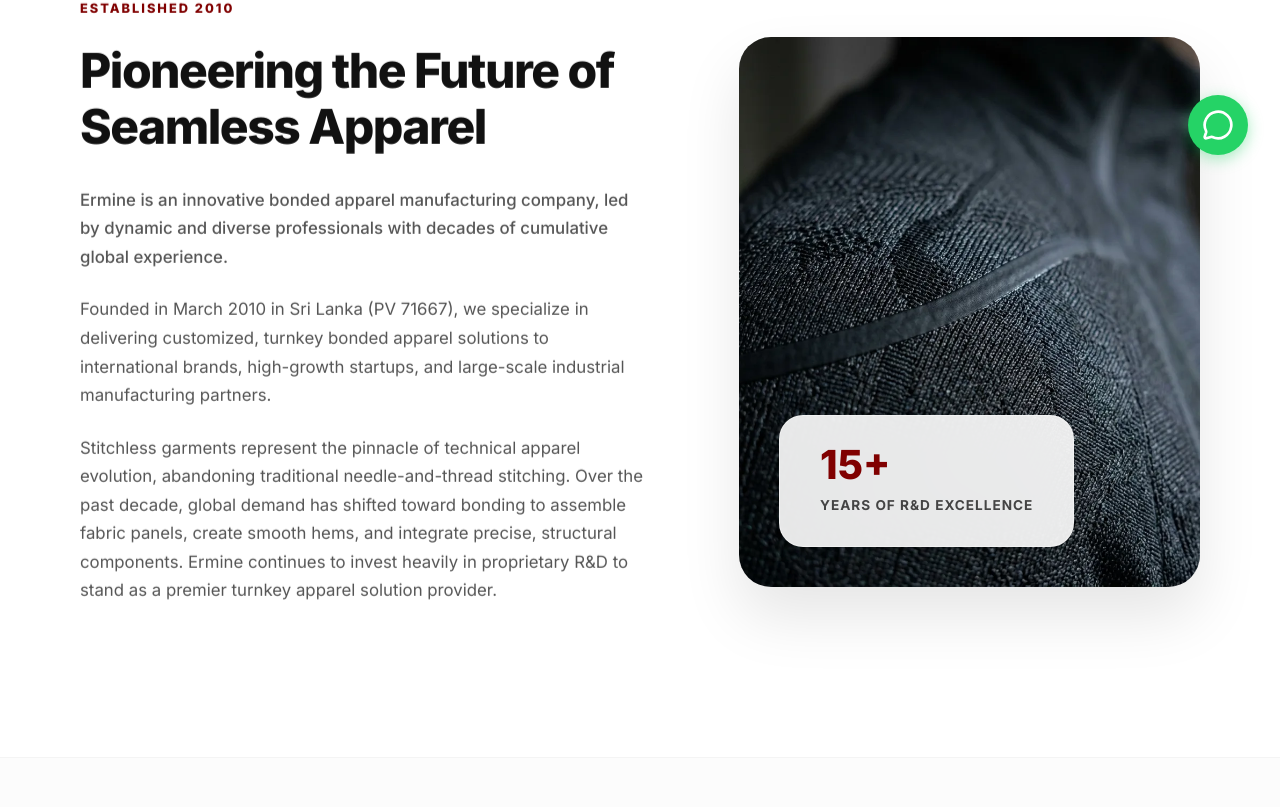
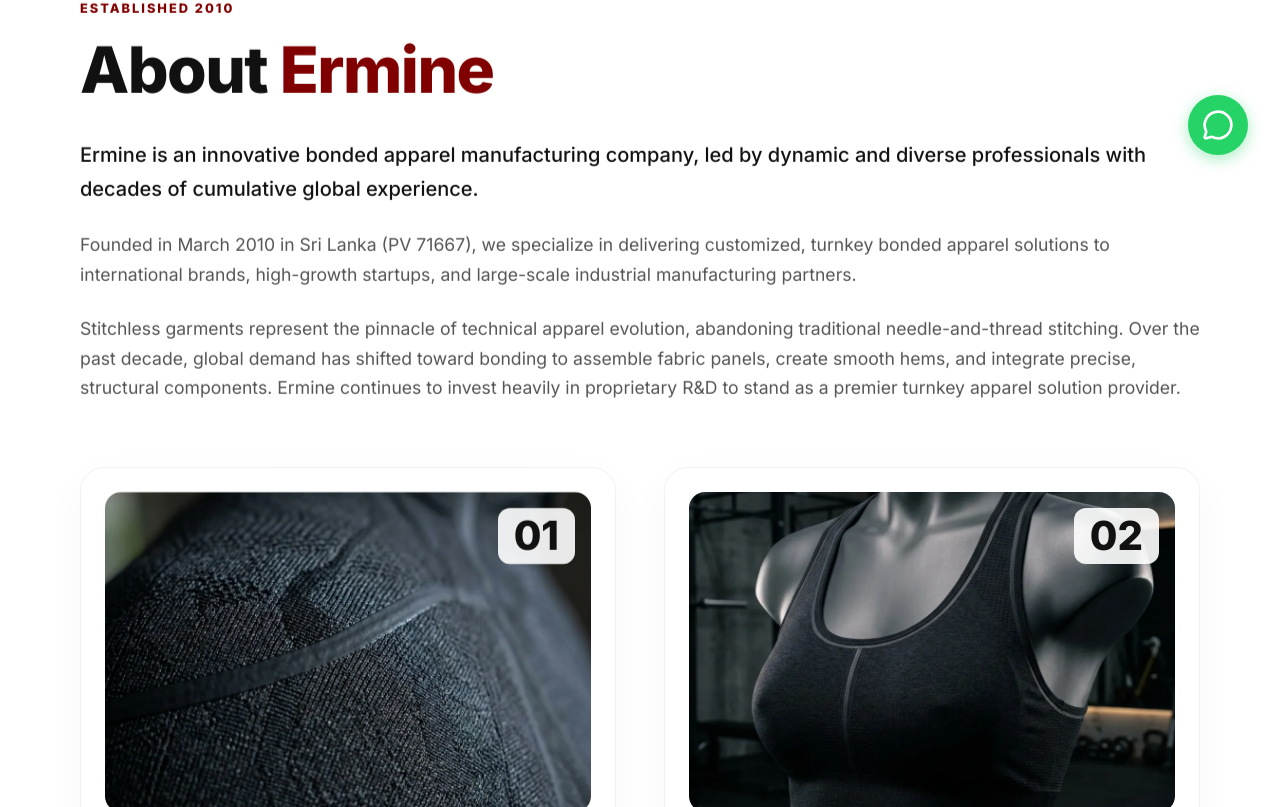
Before and after one commit to AMGRPrabhatha/ermine, a React (Vite) app: page /about in a window 1280 px wide. Shown: the part 613-1420 px from the top of the page. Built offline with nearby package versions, Linux system fonts and the light colour scheme.

Commit message:
UI Updates: Scaled down video section and redesigned Brand Narrative on About Us page

```diff
--- a/src/pages/About.css
+++ b/src/pages/About.css
@@ -92,11 +92,8 @@
   background-color: #ffffff;
 }
 
-.story-grid {
-  display: grid;
-  grid-template-columns: 1.1fr 0.9fr;
-  gap: 6rem;
-  align-items: center;
+.story-header {
+  margin-bottom: 4rem;
 }
 
 .section-badge {
@@ -105,78 +102,80 @@
   font-weight: 800;
   letter-spacing: 2px;
   color: #800000;
-  margin-bottom: 1.5rem;
+  margin-bottom: 1rem;
   text-transform: uppercase;
 }
 
-.story-content h2 {
-  font-size: clamp(2.2rem, 4vw, 3rem);
+.story-header h2 {
+  font-size: clamp(2.5rem, 5vw, 4rem);
   font-weight: 800;
-  line-height: 1.15;
+  line-height: 1.1;
   color: #111;
   letter-spacing: -1.5px;
   margin-bottom: 2rem;
 }
 
-.lead-paragraph {
-  font-size: 1.25rem;
-  line-height: 1.6;
-  color: #111;
-  font-weight: 500;
-  margin-bottom: 1.5rem;
-}
-
-.story-content p {
-  font-size: 1.05rem;
+.story-paragraphs p {
+  font-size: 1.1rem;
   line-height: 1.7;
   color: #555;
   margin-bottom: 1.5rem;
 }
 
-.story-image-card {
-  position: relative;
-  border-radius: 32px;
-  overflow: hidden;
-  box-shadow: 0 30px 60px rgba(0,0,0,0.1);
-  height: 550px;
+.story-paragraphs .lead-paragraph {
+  font-size: 1.25rem;
+  color: #111;
+  font-weight: 500;
 }
 
-.story-image-card img {
+.story-cards-grid {
+  display: grid;
+  grid-template-columns: 1fr 1fr;
+  gap: 3rem;
+}
+
+.story-feature-card {
+  background: #ffffff;
+  border-radius: 24px;
+  border: 1px solid rgba(0,0,0,0.05);
+  padding: 1.5rem;
+  box-shadow: 0 10px 40px rgba(0,0,0,0.03);
+  display: flex;
+  flex-direction: column;
+}
+
+.card-image-wrapper {
+  position: relative;
+  border-radius: 16px;
+  overflow: hidden;
+  height: 320px;
+  margin-bottom: 1.5rem;
+}
+
+.card-image-wrapper img {
   width: 100%;
   height: 100%;
   object-fit: cover;
-  display: block;
 }
 
-.story-stat-badge {
+.card-badge {
   position: absolute;
-  bottom: 2.5rem;
-  left: 2.5rem;
+  top: 1rem;
+  right: 1rem;
   background: rgba(255, 255, 255, 0.9);
-  backdrop-filter: blur(20px);
-  -webkit-backdrop-filter: blur(20px);
-  border: 1px solid rgba(255,255,255,0.4);
-  padding: 1.8rem 2.5rem;
-  border-radius: 24px;
-  display: flex;
-  flex-direction: column;
-  box-shadow: 0 20px 40px rgba(0,0,0,0.15);
-}
-
-.stat-num {
+  color: #111;
   font-size: 2.5rem;
   font-weight: 900;
-  color: #800000;
+  padding: 0.5rem 1rem;
+  border-radius: 12px;
   line-height: 1;
 }
 
-.stat-label {
-  font-size: 0.85rem;
-  font-weight: 700;
+.card-text-content p {
+  font-size: 1.05rem;
+  line-height: 1.6;
   color: #444;
-  margin-top: 0.4rem;
-  text-transform: uppercase;
-  letter-spacing: 1px;
+  margin-bottom: 0;
 }
 
 /* 3. Core Pillars Section */
@@ -313,13 +312,13 @@
 .team-grid {
   display: grid;
   grid-template-columns: repeat(3, 1fr);
-  gap: 3rem;
+  gap: 2.5rem;
   margin-top: 4rem;
 }
 
 .team-card {
   background: #ffffff;
-  border-radius: 32px;
+  border-radius: 24px;
   overflow: hidden;
   border: 1px solid rgba(0,0,0,0.04);
   box-shadow: 0 10px 40px rgba(0,0,0,0.02);
@@ -336,7 +335,7 @@
 
 .team-avatar-wrapper {
   width: 100%;
-  height: 380px;
+  height: 260px;
   overflow: hidden;
   position: relative;
 }
@@ -355,28 +354,28 @@
 }
 
 .team-info {
-  padding: 3rem 2.5rem;
+  padding: 2rem 1.8rem;
 }
 
 .team-info h3 {
-  font-size: 1.5rem;
+  font-size: 1.3rem;
   font-weight: 800;
   color: #111;
-  margin-bottom: 0.4rem;
+  margin-bottom: 0.3rem;
 }
 
 .team-role {
   display: block;
-  font-size: 0.9rem;
+  font-size: 0.8rem;
   font-weight: 700;
   color: #800000;
-  margin-bottom: 1.5rem;
+  margin-bottom: 1rem;
   text-transform: uppercase;
   letter-spacing: 1px;
 }
 
 .team-info p {
-  font-size: 0.98rem;
+  font-size: 0.9rem;
   line-height: 1.6;
   color: #666;
 }
--- a/src/pages/About.jsx
+++ b/src/pages/About.jsx
@@ -70,10 +70,11 @@
       {/* 2. Brand Narrative Section */}
       <section className="about-story-section">
         <div className="container">
-          <div className="story-grid">
-            <div className="story-content fade-up">
-              <span className="section-badge">ESTABLISHED 2010</span>
-              <h2>Pioneering the Future of Seamless Apparel</h2>
+          <div className="story-header fade-up">
+            <span className="section-badge">ESTABLISHED 2010</span>
+            <h2>About <span style={{color: 'var(--color-accent)'}}>Ermine</span></h2>
+
+            <div className="story-paragraphs">
               <p className="lead-paragraph">
                 Ermine is an innovative bonded apparel manufacturing company, led by dynamic and diverse professionals with decades of cumulative global experience.
               </p>
@@ -84,13 +85,26 @@
                 Stitchless garments represent the pinnacle of technical apparel evolution, abandoning traditional needle-and-thread stitching. Over the past decade, global demand has shifted toward bonding to assemble fabric panels, create smooth hems, and integrate precise, structural components. Ermine continues to invest heavily in proprietary R&D to stand as a premier turnkey apparel solution provider.
               </p>
             </div>
-            <div className="story-media fade-up delay-200">
-              <div className="story-image-card">
-                <img src="/solutions-2.webp" alt="Ermine Precision R&D" />
-                <div className="story-stat-badge">
-                  <span className="stat-num">15+</span>
-                  <span className="stat-label">Years of R&D Excellence</span>
-                </div>
+          </div>
+
+          <div className="story-cards-grid">
+            <div className="story-feature-card fade-up">
+              <div className="card-image-wrapper">
+                <img src="/solutions-2.webp" alt="Ermine Excellence" />
+                <div className="card-badge">01</div>
+              </div>
+              <div className="card-text-content">
+                <p><strong>Ermine continues to invest heavily in proprietary R&D</strong> to stand as a premier turnkey apparel solution provider, boasting 15+ years of R&D excellence.</p>
+              </div>
+            </div>
+
+            <div className="story-feature-card fade-up delay-100">
+              <div className="card-image-wrapper">
+                <img src="/product-1.webp" alt="Ermine Global Solutions" />
+                <div className="card-badge">02</div>
+              </div>
+              <div className="card-text-content">
+                <p><strong>With our trusted manufacturing processes</strong>, we specialize in delivering customized, turnkey bonded apparel solutions to international brands and high-growth startups.</p>
               </div>
             </div>
           </div>
@@ -174,7 +188,7 @@
               </div>
               <div className="team-info">
                 <h3>Nuwan Muthutanthri</h3>
-                <span className="team-role">Head of Operation & Quality Assurance</span>
+                <span className="team-role">Director & Co-Founder</span>
                 <p>
                   21+ Years Experience in IE, Production & Operation in Bodyline, InQube & Bondville.
                 </p>
@@ -187,7 +201,7 @@
               </div>
               <div className="team-info">
                 <h3>Shantha Rathnayake</h3>
-                <span className="team-role">Head of Planning & Business Development</span>
+                <span className="team-role">Director & Co-Founder</span>
                 <p>
                   30 Years Experience in IE, Planning, Merchandising, Production, & Quality Assurance in Bodyline, MAST Industries Inc. USA, & InQube.
                 </p>
@@ -200,7 +214,7 @@
               </div>
               <div className="team-info">
                 <h3>Gayan Rangana</h3>
-                <span className="team-role">Head of Automation & Industrial Engineering</span>
+                <span className="team-role">Director & Co-Founder</span>
                 <p>
                   15+ Years Experience in IE, Engineering, & Automation in Omega line, Bodyline, & Bondville.
                 </p>
--- a/src/pages/Home.css
+++ b/src/pages/Home.css
@@ -922,13 +922,13 @@
 }
 
 .case-card {
-  border-radius: 24px;
+  border-radius: 16px;
   overflow: hidden;
   background: rgba(255, 255, 255, 0.5);
   backdrop-filter: blur(24px);
   -webkit-backdrop-filter: blur(24px);
   border: 1px solid rgba(0, 0, 0, 0.08);
-  box-shadow: 0 20px 40px rgba(0,0,0,0.05);
+  box-shadow: 0 10px 20px rgba(0,0,0,0.05);
   transition: all 0.4s cubic-bezier(0.16, 1, 0.3, 1);
 }
 
@@ -939,7 +939,7 @@
 }
 
 .case-image {
-  height: 300px;
+  height: 200px;
   background-size: cover;
   background-position: center;
 }
@@ -953,7 +953,7 @@
 }
 
 .case-content {
-  padding: 2.5rem;
+  padding: 1.5rem;
 }
 
 .case-tag {
@@ -1827,10 +1827,10 @@
 .video-mockup-wrapper {
   position: relative;
   width: 100%;
-  aspect-ratio: 16/7;
-  border-radius: 24px;
+  aspect-ratio: 16/6;
+  border-radius: 16px;
   overflow: hidden;
-  box-shadow: 0 30px 60px rgba(0,0,0,0.12);
+  box-shadow: 0 15px 40px rgba(0,0,0,0.1);
   display: flex;
   flex-direction: column;
   justify-content: space-between;
--- a/src/pages/Home.jsx
+++ b/src/pages/Home.jsx
@@ -565,31 +565,8 @@
               </div>
             </div>
           </div>
-        </div>
-      </section>
 
-      {/* 5. Expanded Customers & Partners */}
-      <section className="partners-section">
-        <div className="marquee-container fade-up">
-          <div className="marquee">
-            <span>STARTUPS</span>
-            <span className="dot">•</span>
-            <span>ATHLEISURE</span>
-            <span className="dot">•</span>
-            <span>GLOBAL BRANDS</span>
-            <span className="dot">•</span>
-            <span>INTIMATES</span>
-            <span className="dot">•</span>
-            <span>OUTDOOR GEAR</span>
-            <span className="dot">•</span>
-            <span>STARTUPS</span>
-            <span className="dot">•</span>
-            <span>ATHLEISURE</span>
-            <span className="dot">•</span>
-          </div>
-        </div>
-
-        <div className="container case-studies">
+          <div className="case-studies" style={{ marginTop: '2rem' }}>
             <div className="case-card slide-in-right">
               <div className="case-image bg-active"></div>
               <div className="case-content">
@@ -604,6 +581,7 @@
                 <span className="case-tag">Intimates</span>
                 <h3>The Seamless Revolution</h3>
                 <p>Re-engineering a flagship bra line to eliminate stitching, increasing customer retention by 35%.</p>
+              </div>
             </div>
           </div>
         </div>
```
Also changed, not shown: src/assets/images/Shantha Rathnayake.jpeg. Lines whose indentation alone changed are shown as unchanged.
